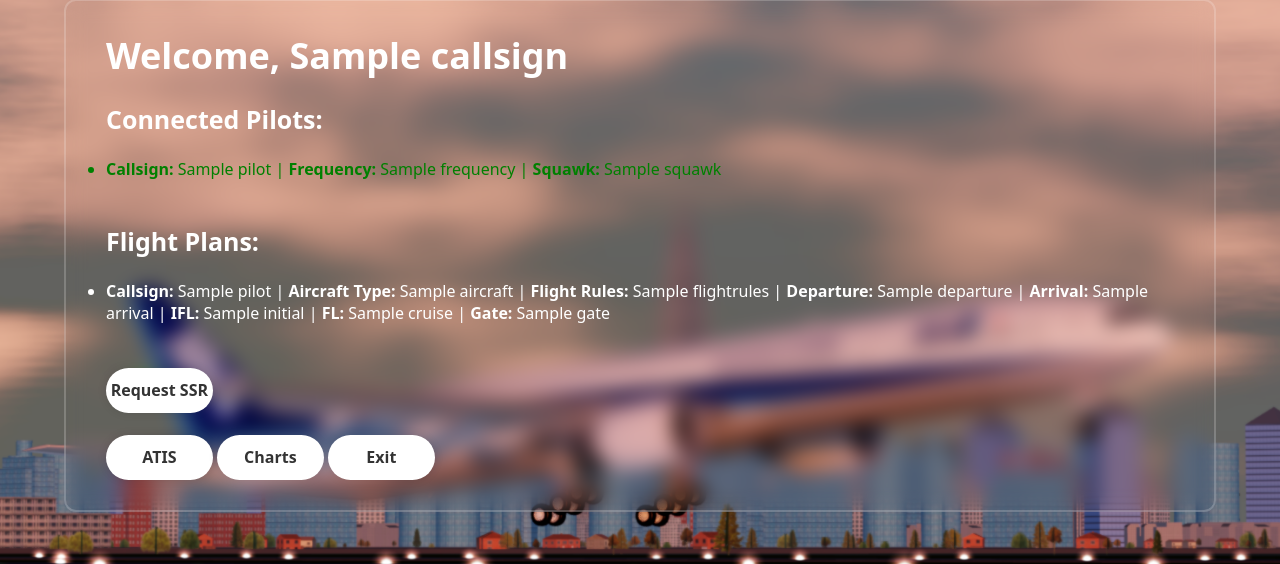
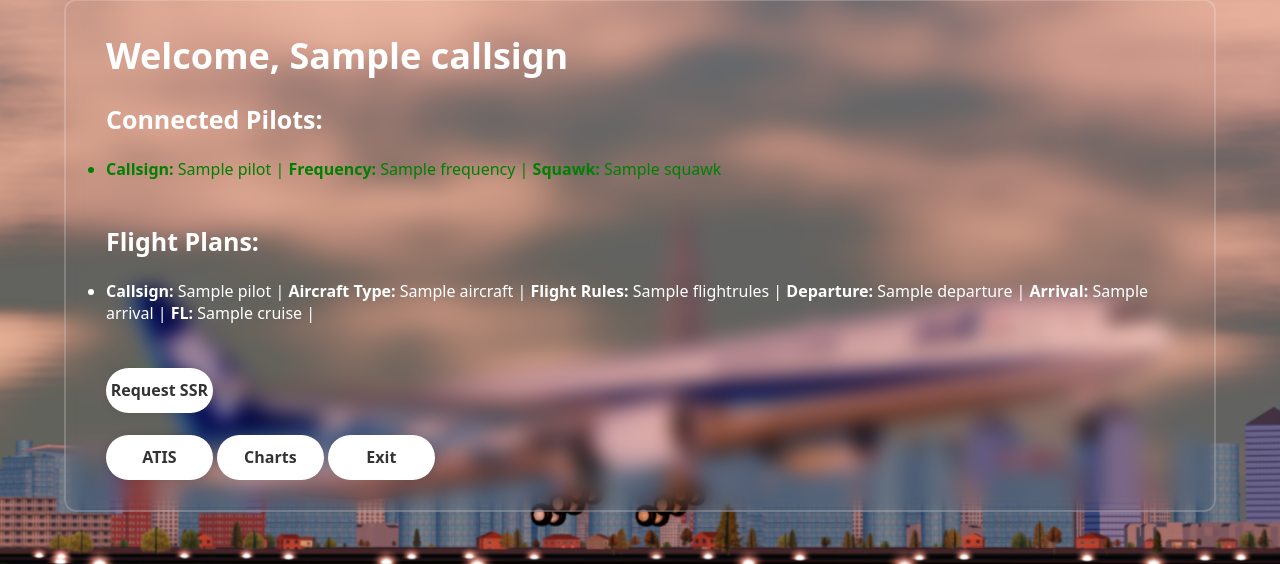
Before and after one commit to BedsAreDragons/transponderserver, a Flask app: template templates/controller_page.html in a window 1280 px wide. Shown: the part 145-709 px from the top of the page. Run offline with Flask 3, Linux system fonts and the light colour scheme; the template is opened without the code that fills it: most values are stand-ins (such as "Sample title", 1, 10 or a date in 2020).

Commit message:
Update controller_page.html

```diff
--- a/templates/controller_page.html
+++ b/templates/controller_page.html
@@ -52,9 +52,7 @@
                     <strong>Flight Rules:</strong> {{ pilots[pilot].flightrules }} |
                     <strong>Departure:</strong> {{ pilots[pilot].departure }} |
                     <strong>Arrival:</strong> {{ pilots[pilot].arrival }} |
-                    <strong>IFL:</strong> {{ pilots[pilot].initial }} |
                     <strong>FL:</strong> {{ pilots[pilot].cruise }} |
-                    <strong>Gate:</strong> {{ pilots[pilot].gate }}
                 </li>
                 <br>
             {% endfor %}
```
